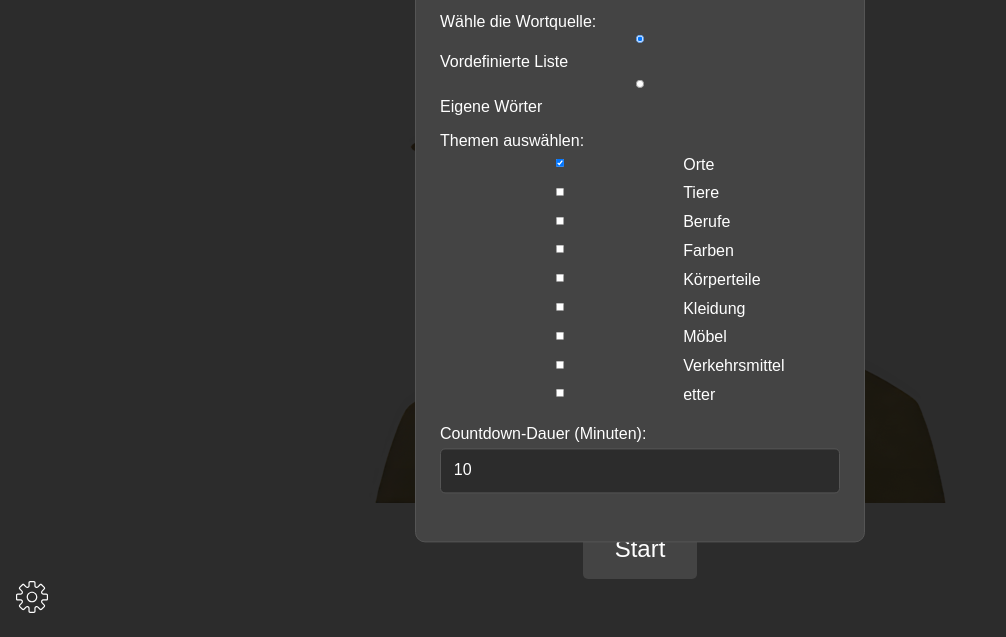
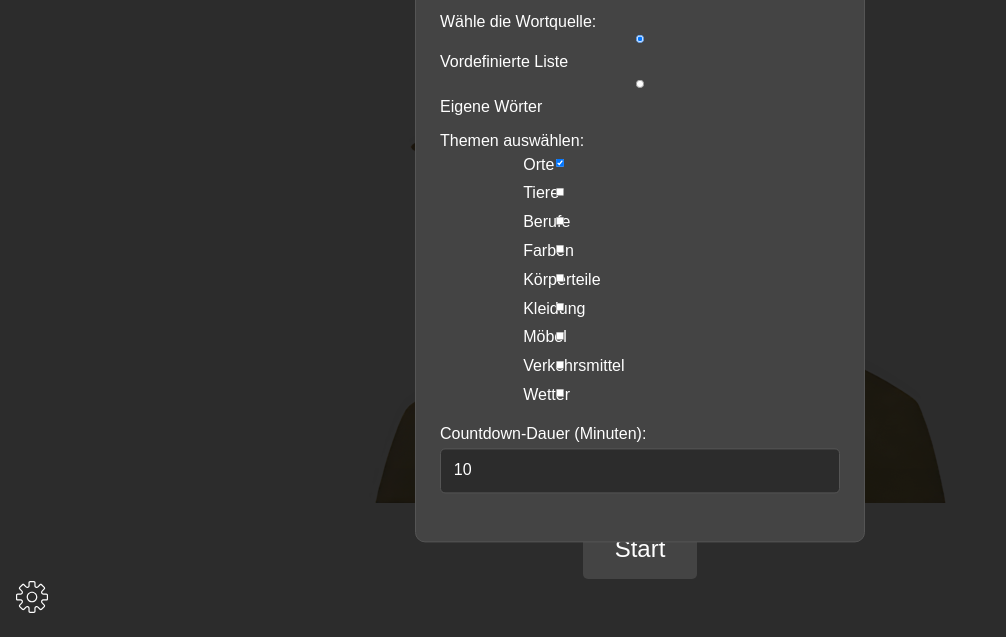
Before and after one commit to Lukas1407/Lukas1407.github.io, a plain HTML site: page index.html in a window 1280 px wide. Both pictures are taken after a click on the button 32 px from the left and 764 px from the top of the page. Shown: the part 163-800 px from the top of the page, without its empty margins (0-1006 px from the left). Drawn offline with Linux system fonts and the light colour scheme.

Commit message:
modified settings screen

```diff
--- a/index.html
+++ b/index.html
@@ -90,7 +90,7 @@
       </div>
       <div class="topic-option">
         <input type="checkbox" id="topicWetter" name="topics" value="wetter">
-        <label for="topicWetter">etter</label>
+        <label for="topicWetter">Wetter</label>
       </div>
     </div>
 
--- a/style.css
+++ b/style.css
@@ -234,6 +234,7 @@ html, body {
   padding: 0;
   font-size: 1rem;         /* Adjust as desired */
   line-height: 1.2;
+  margin-left: -10rem;
   white-space: nowrap;     /* Keeps label text on a single line */
 }
 
```
